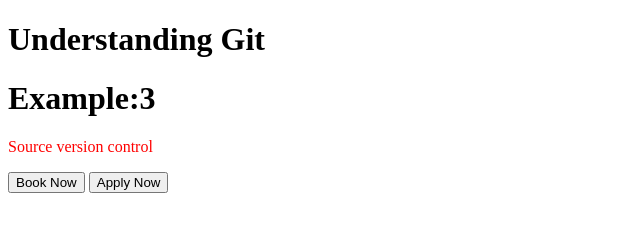
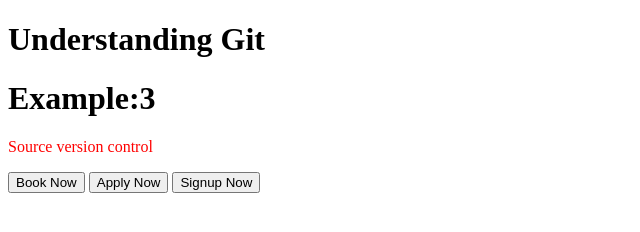
Before and after one commit to KJShankar20/git-client-sep, a plain HTML site: page index.html in a window 1280 px wide. Shown: the whole page, without its empty margins (0-640 px from the left). Drawn offline with Linux system fonts and the light colour scheme.

Commit message:
Created SignUp button

```diff
--- a/index.html
+++ b/index.html
@@ -6,5 +6,6 @@
     <p style="color:red">Source version control</p>
     <button>Book Now</button>
     <button>Apply Now</button>
+    <button>Signup Now</button>
 </body>
 </html>
```
